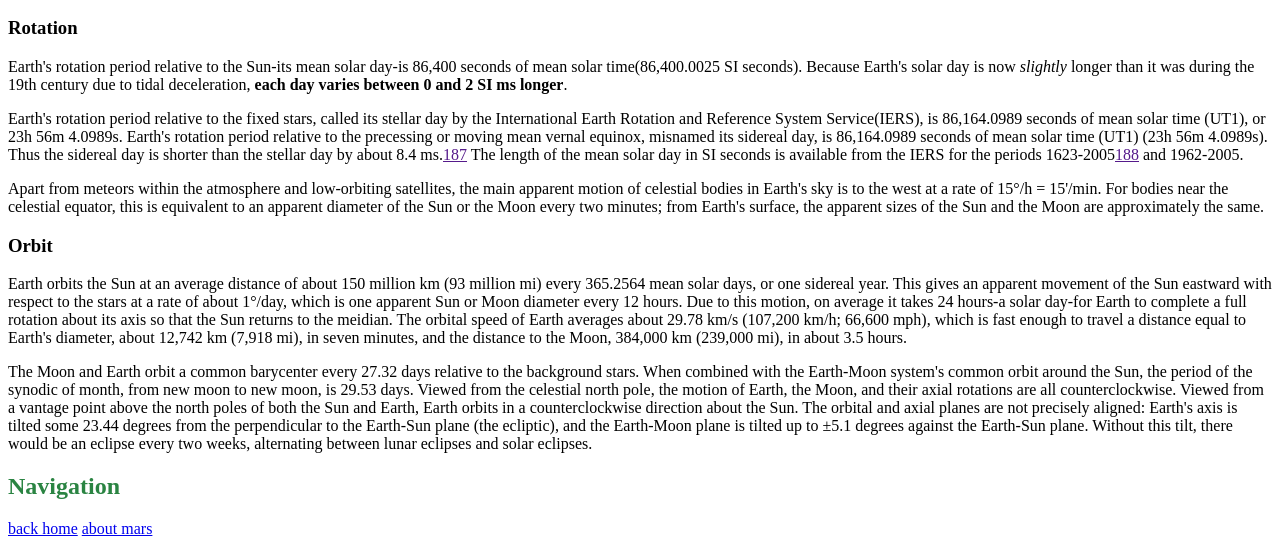
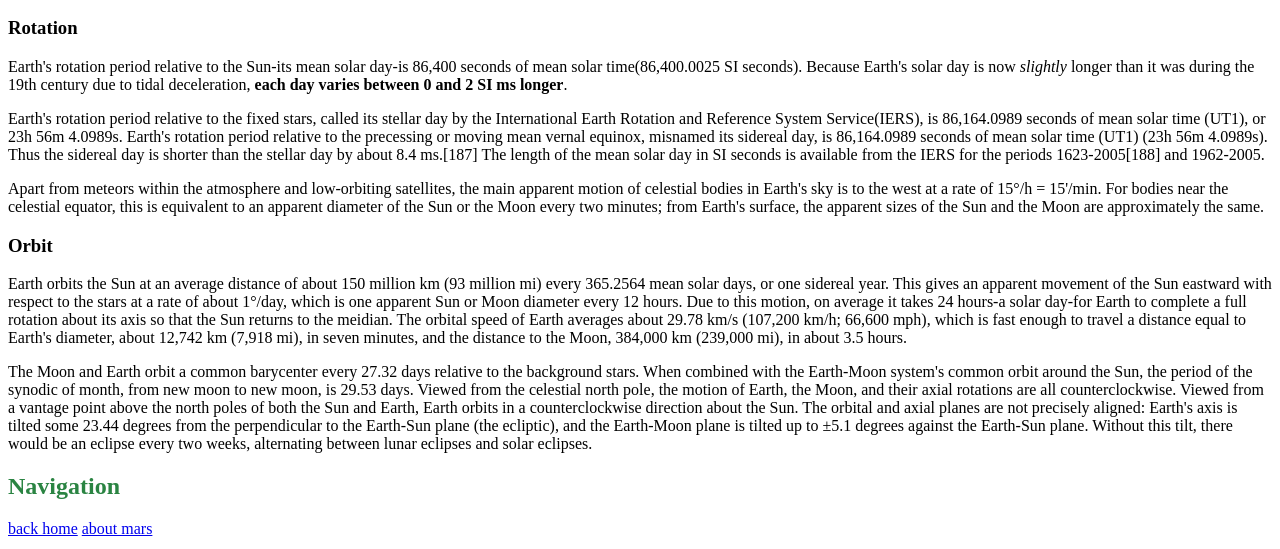
Before and after one commit to SAIMON-AHMED/earth-mars, a plain HTML site: page earth.html in a window 1280 px wide. Shown: the part 251-800 px from the top of the page. Drawn offline with Linux system fonts and the light colour scheme.

Commit message:
Updated earth.html

```diff
--- a/earth.html
+++ b/earth.html
@@ -10,7 +10,7 @@
         <h2 style="color: #2a8442">Orbit and rotation</h2>
         <h3>Rotation</h3>
         <p>Earth's rotation period relative to the Sun-its mean solar day-is 86,400 seconds of mean solar time(86,400.0025 SI seconds). Because Earth's solar day is now <em>slightly</em> longer than it was during the 19th century due to tidal deceleration, <strong>each day varies between 0 and 2 SI ms longer</strong>.</p>
-        <p>Earth's rotation period relative to the fixed stars, called its stellar day by the International Earth Rotation and Reference System Service(IERS), is 86,164.0989 seconds of mean solar time (UT1), or 23h 56m 4.0989s. Earth's rotation period relative to the precessing or moving mean vernal equinox, misnamed its sidereal day, is 86,164.0989 seconds of mean solar time (UT1) (23h 56m 4.0989s). Thus the sidereal day is shorter than the stellar day by about 8.4 ms.<a href="">187</a> The length of the mean solar day in SI seconds is available from the IERS for the periods 1623-2005<a href="">188</a> and 1962-2005.</p>
+        <p>Earth's rotation period relative to the fixed stars, called its stellar day by the International Earth Rotation and Reference System Service(IERS), is 86,164.0989 seconds of mean solar time (UT1), or 23h 56m 4.0989s. Earth's rotation period relative to the precessing or moving mean vernal equinox, misnamed its sidereal day, is 86,164.0989 seconds of mean solar time (UT1) (23h 56m 4.0989s). Thus the sidereal day is shorter than the stellar day by about 8.4 ms.[187] The length of the mean solar day in SI seconds is available from the IERS for the periods 1623-2005[188] and 1962-2005.</p>
 
         <p>Apart from meteors within the atmosphere and low-orbiting satellites, the main apparent motion of celestial bodies in Earth's sky is to the west at a rate of 15°/h = 15'/min. For bodies near the celestial equator, this is equivalent to an apparent diameter of the Sun or the Moon every two minutes; from Earth's surface, the apparent sizes of the Sun and the Moon are approximately the same.</p>
 
```
